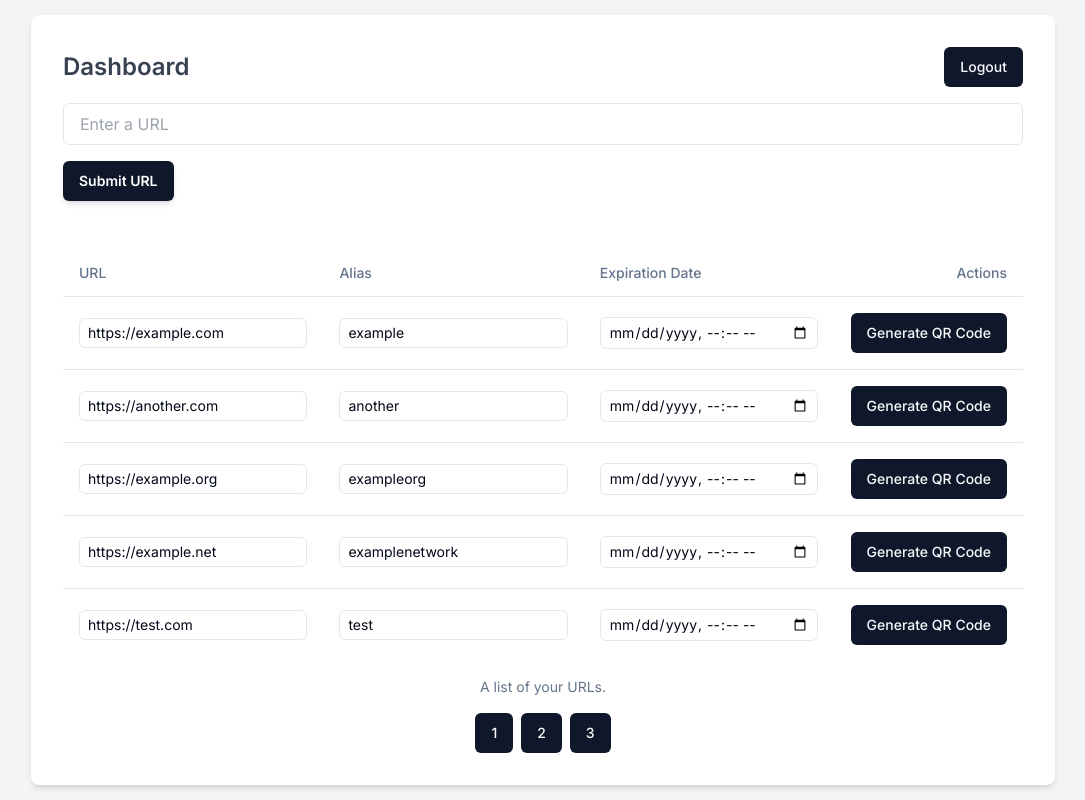
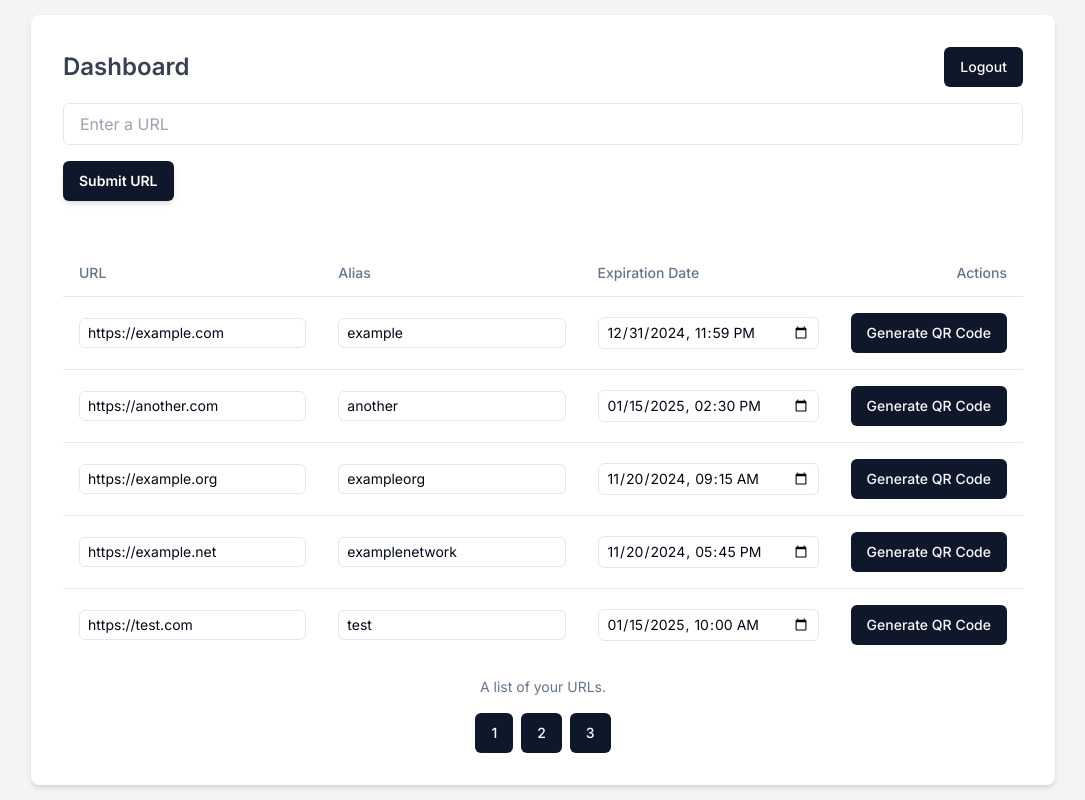
Before and after one commit to Ramkumar246/urlshortener, a Next.js app: page /dashboard in a window 1280 px wide. Shown: the whole page, without its empty margins (97-1182 px from the left). Built offline with nearby package versions, Linux system fonts and the light colour scheme; no server answers.

Commit message:
build issue

```diff
--- a/app/appwrite.js
+++ b/app/appwrite.js
@@ -7,13 +7,18 @@ client
     .setEndpoint('https://cloud.appwrite.io/v1')
     .setProject('666927680026e4e78388');
     // .setProject('6669272e002ca63a81e4'); // Replace with your project ID
-
+    const data = {
+        "originalURL": "https://agilecyber.com",
+        "user_id": "66694ad10002a9d51628",
+        "custom_alias":null ,
+        "expiration_time":"2024-06-12 01:01:10"
+    }
     const promise = functions.createExecution(
-        '66692e8b0005956f7ba5',  // functionId
-        '<BODY>',  // body (optional)
+        '6669622d002e44cf3510',  // functionId
+        data,  // body (optional)
         false,  // async (optional)
         '<PATH>',  // path (optional)
-        'GET',  // method (optional)
+        'POST',  // method (optional)
         {} // headers (optional)
     );
     promise.then(function (response) {
--- a/app/dashboard/page.js
+++ b/app/dashboard/page.js
@@ -18,81 +18,82 @@ const dummyData = [
     id: 1,
     url: "https://example.com",
     alias: "example",
-    expirationDate: "2024-12-31",
+    expirationDate: "2024-12-31T23:59", // Updated with time
   },
   {
     id: 2,
     url: "https://another.com",
     alias: "another",
-    expirationDate: "2025-01-15",
+    expirationDate: "2025-01-15T14:30", // Updated with time
   },
   {
     id: 3,
     url: "https://example.org",
     alias: "exampleorg",
-    expirationDate: "2024-11-20",
+    expirationDate: "2024-11-20T09:15", // Updated with time
   },
   {
     id: 4,
     url: "https://example.net",
     alias: "examplenetwork",
-    expirationDate: "2024-11-20",
+    expirationDate: "2024-11-20T17:45", // Updated with time
   },
   {
     id: 5,
     url: "https://test.com",
     alias: "test",
-    expirationDate: "2025-01-15",
+    expirationDate: "2025-01-15T10:00", // Updated with time
   },
   {
     id: 6,
     url: "https://dummy.com",
     alias: "dummy",
-    expirationDate: "2024-12-31",
+    expirationDate: "2024-12-31T21:00", // Updated with time
   },
   {
     id: 7,
     url: "https://sample.com",
     alias: "sample",
-    expirationDate: "2025-01-15",
+    expirationDate: "2025-01-15T16:30", // Updated with time
   },
   {
     id: 8,
     url: "https://example.test",
     alias: "exampletest",
-    expirationDate: "2024-11-20",
+    expirationDate: "2024-11-20T08:30", // Updated with time
   },
   {
     id: 9,
     url: "https://another.org",
     alias: "anotherorg",
-    expirationDate: "2024-12-31",
+    expirationDate: "2024-12-31T19:00", // Updated with time
   },
   {
     id: 10,
     url: "https://example.io",
     alias: "exampleio",
-    expirationDate: "2025-01-15",
+    expirationDate: "2025-01-15T13:45", // Updated with time
   },
   {
     id: 11,
     url: "https://example.com",
     alias: "example",
-    expirationDate: "2024-12-31",
+    expirationDate: "2024-12-31T23:59", // Updated with time
   },
   {
     id: 12,
     url: "https://another.com",
     alias: "another",
-    expirationDate: "2025-01-15",
+    expirationDate: "2025-01-15T14:30", // Updated with time
   },
   {
     id: 13,
     url: "https://example.org",
     alias: "exampleorg",
-    expirationDate: "2024-11-20",
+    expirationDate: "2024-11-20T07:00", // Updated with time
   },
 ];
+
 
 const DashboardPage = () => {
   const [urls, setUrls] = useState(dummyData);
@@ -106,6 +107,7 @@ const DashboardPage = () => {
   const indexOfLastUrl = currentPage * urlsPerPage;
   const indexOfFirstUrl = indexOfLastUrl - urlsPerPage;
   const currentUrls = urls.slice(indexOfFirstUrl, indexOfLastUrl);
+  const router = useRouter();
 
   const paginate = (pageNumber) => setCurrentPage(pageNumber);
 
@@ -129,10 +131,20 @@ const DashboardPage = () => {
       console.error("Logout failed", error);
     }
   };
+//   const data = {
+//     originalURL: "https://agilecyber.com",
+//     user_id: "66694ad10002a9d51628",
+//     custom_alias:null,
+//     expiration_time :"2024-06-12 01:01:10"
+// }
+// const a = JSPN.stringify(data)
+// console.log(a)
 
   const handleSubmit = async () => {
     setIsSubmitting(true);
     setSubmissionMessage("");
+    // const response = await client.call('functions', 'Shorten url');
+    //   console.log(response);
 
     try {
       // Replace 'https://example.com/api/submit-url' with your actual API endpoint
--- a/app/page.js
+++ b/app/page.js
@@ -133,7 +133,7 @@ const LoginPage = () => {
                   Login
                 </Button>
               </div>
-              <p className="ml-2">Don't have an account? <span className="text-blue-500 cursor-pointer" onClick={() => setShowLogin(false)}>Register here</span></p>
+              <p className="ml-2">Dont have an account? <span className="text-blue-500 cursor-pointer" onClick={() => setShowLogin(false)}>Register here</span></p>
             </CardContent>
           </Card>
         )}
```
